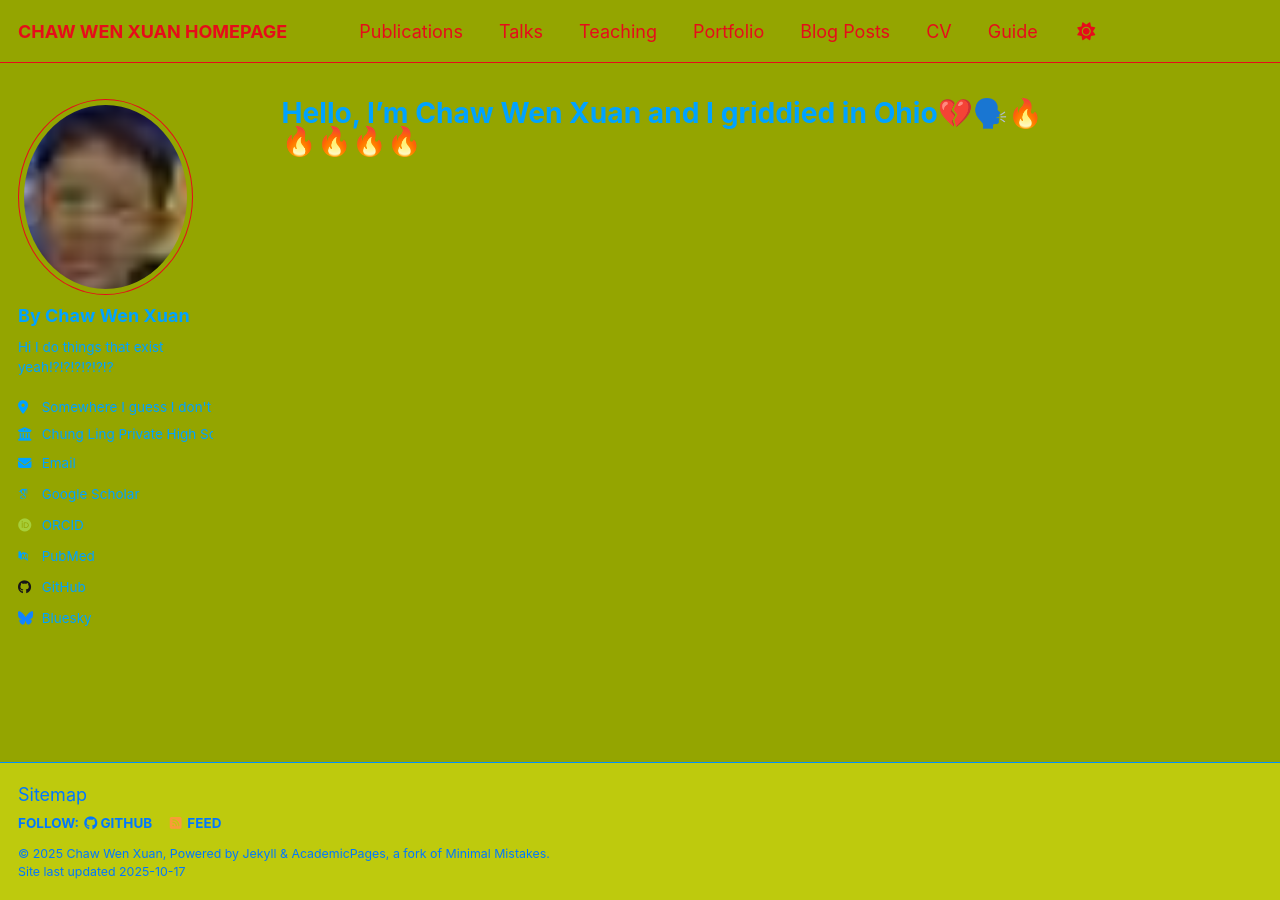
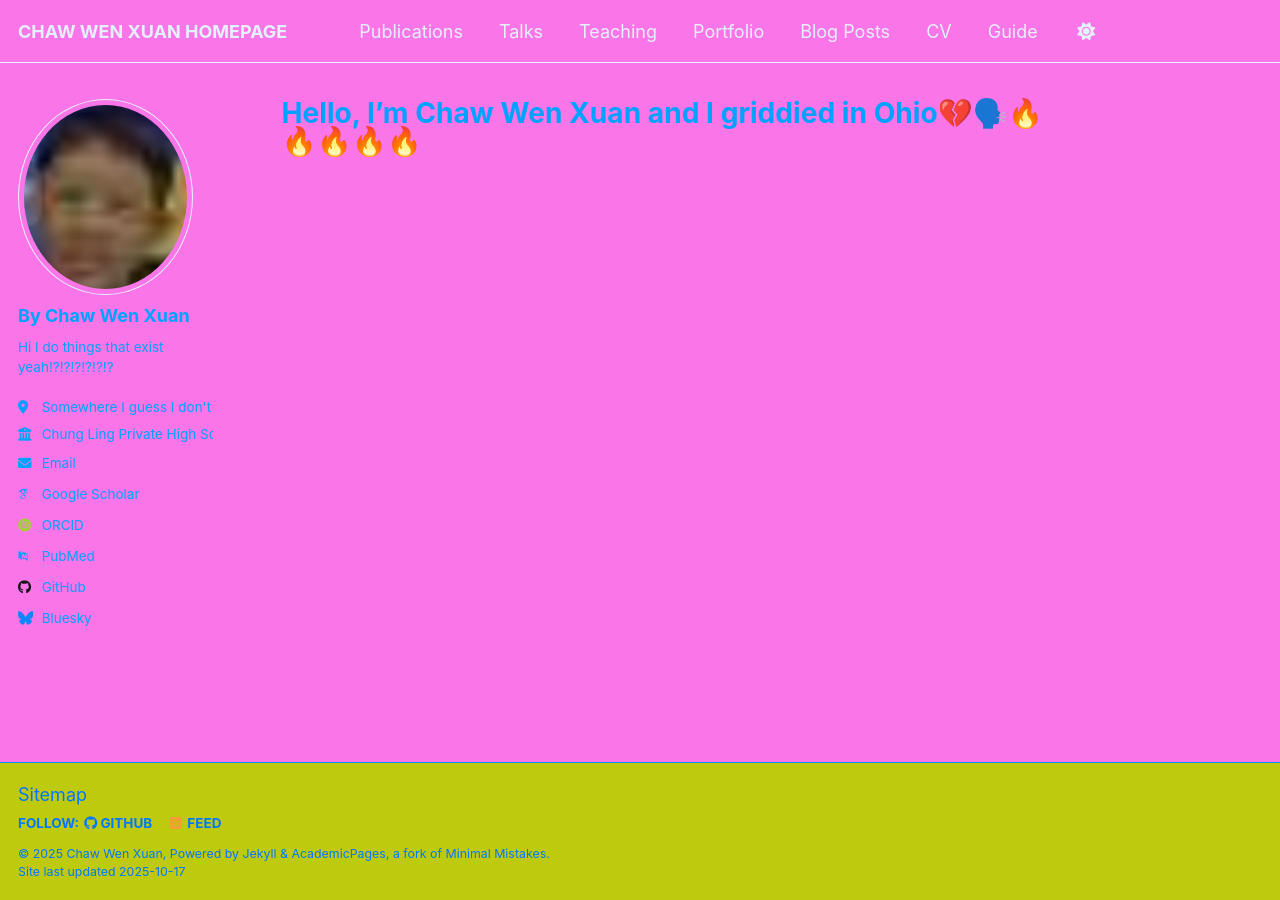
Before and after one commit to Vince4242/Vince4242.github.io, a Jekyll site: the page built from _pages/about.md, in a window 1280 px wide. Built offline with Jekyll 4.4.1, drawn with Linux system fonts in a browser that asks for light colours; some web fonts are replaced; a script that is not in the unit is left out.

Commit message:
update _default_light.scss

```diff
--- a/_sass/theme/_default_light.scss
+++ b/_sass/theme/_default_light.scss
@@ -7,7 +7,7 @@ $gray                       : #0077ff;
 $dark-gray                  : mix(#00ff22, $gray, 40%);
 $darker-gray                : mix(#ffe600, $gray, 60%);
 $light-gray                 : mix(#00ccff, $gray, 50%);
-$lighter-gray               : mix(#ff0000, $gray, 90%);
+$lighter-gray               : mix(#ffffff, $gray, 90%);
 
 /* Color codes used for the site */
 $danger-color               : #ee5f5b;
@@ -29,7 +29,7 @@ $sidebar-screen-min-width   : 1024px;
 /* Default light theme for the site */
 :root {
     --global-base-color                 : #{$gray};
-    --global-bg-color                   : #94a500;
+    --global-bg-color                   : #fa75e8;
     --global-footer-bg-color            : #beca0d;
     --global-border-color               : #{$lighter-gray};
     --global-dark-border-color          : #0091ff;
```
